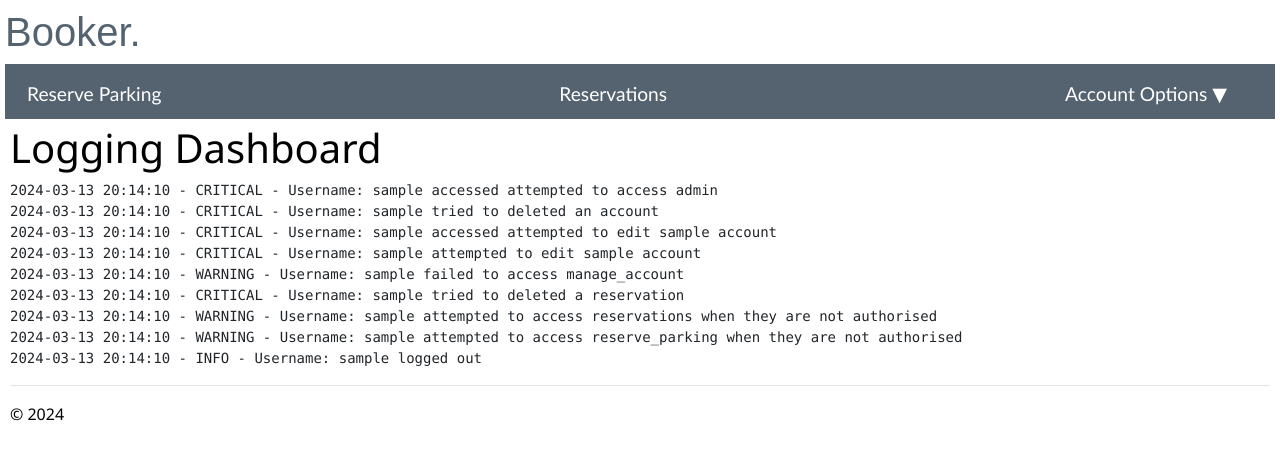
After one commit to otoolee101/Assignment, a Flask app: page /logging_messages in a window 1280 px wide. The commit adds this page. Shown: the top 460 px of the page. Run offline with Flask 3, Linux system fonts and the light colour scheme; some libraries are stand-ins or nearby versions.

Commit message:
update documents

```diff
--- a/app/__init__.py
+++ b/app/__init__.py
@@ -1,3 +1,5 @@
+import logging
+from logging.handlers import RotatingFileHandler
 from flask import Flask
 from flask_login import LoginManager
 
@@ -13,6 +15,14 @@ def create_app(config_class=Config):
     # Initialize Flask extensions here
     db.init_app(app)
     login_manager.init_app(app)
+
+    # Configure the logging
+    app.logger.setLevel(logging.INFO)
+    handler = RotatingFileHandler('app.log', maxBytes=10240, backupCount=10)
+    handler.setLevel(logging.INFO)
+    formatter = logging.Formatter('%(asctime)s - %(levelname)s - %(message)s', datefmt='%Y-%m-%d %H:%M:%S')
+    handler.setFormatter(formatter)
+    app.logger.addHandler(handler)
 
     # Register blueprints here
     from app.main import bp as main_bp
--- a/app/admin/routes.py
+++ b/app/admin/routes.py
@@ -1,4 +1,4 @@
-from flask import flash, redirect, render_template, request, url_for
+from flask import current_app, flash, redirect, render_template, request, url_for
 from flask_login import current_user, login_required
 from app.admin import bp
 from app.models.models import User, reserve
@@ -10,32 +10,38 @@ from app.extensions import db
 def admin():
     if current_user.role == 'admin':
         admin= User.query.all()
+        current_app.logger.info('Username: %s accessed admin', current_user.username)
         return render_template('admin.html',admin=admin)
     else:
-        flash("You do not have the correct permissions to view admin page. Please contact system adminstrator.")
-        return render_template("reserve_parking.html")
+        current_app.logger.critical('Username: %s accessed attempted to access admin', current_user.username)
+        return render_template("unauthorised.html")
 
 """Function to be able to edit a username or role"""
 @bp.route("/edit_user/<int:id>", methods=['GET','POST'])
 @login_required
 def edit_user(id):
+    admin = User.query.get_or_404(id)
     if current_user.role == 'admin':
-        admin = User.query.get_or_404(id)
         if request.method == "POST":
+            current_app.logger.info('Username: %s accessed edit_user', current_user.username)
             admin.username = request.form['username']
             admin.registration = request.form['registration']
             admin.role = request.form['role']
+            admin.authorised = request.form['authorised']
             try:
                 db.session.commit()
+                current_app.logger.info('Username: %s updated user account %s', current_user.username, admin.username)
                 flash("User updated successfully")
                 return redirect(url_for("admin.admin"))
             except:
                 flash("User failed to update")
+                current_app.logger.warning('Username: %s failed to update user account %s', current_user.username, admin.username)
                 return render_template("edit_user.html", admin=admin)
         else:
             return render_template("edit_user.html", admin=admin)
     else:
-        flash("You do not have the correct permissions to edit user accounts. Please contact your system adminstrator.")
+        current_app.logger.critical('Username: %s accessed attempted to edit %s account', current_user.username, admin.username)
+        return render_template("unauthorised.html")
 
 """function to delete any users who should no long have access to an account."""
 @bp.route("/delete_user/", methods=['GET', 'POST'])
@@ -46,15 +52,17 @@ def delete_user():
         delete_user = User.query.filter_by(id=id).first()
         try:
             db.session.delete(delete_user)
+            current_app.logger.warning('Username: %s deleted %s account', current_user.username, delete_user.username)
             db.session.commit()
             flash("User was deleted successfully.")
             return redirect(url_for("admin.admin"))
         except:
             flash("User failed to delete.")
-            return render_template("reserve_parking.html")
+            current_app.logger.warning('Username: %s failed to deleted an account', current_user.username)
+            return render_template("admin.html")
     else:
-        flash("You do not have the correct permissions to delete this user. Please contact system adminstrator.")
-        return render_template("admin.html")
+        current_app.logger.critical('Username: %s tried to deleted an account', current_user.username)
+        return render_template("unauthorised.html")
 
 """function to delete tickets, only visiable for admin users"""
 @bp.route("/delete_reservation/", methods=['GET', 'POST'])
@@ -65,12 +73,29 @@ def delete_reservation():
         delete_reservation = reserve.query.filter_by(id=id).first()
         try:
             db.session.delete(delete_reservation)
+            current_app.logger.warning('Username: %s deleted reservation: %s ', current_user.username, delete_reservation.id)
             db.session.commit()
             flash("Reservation was deleted successfully.")
             return redirect(url_for("main.reservations"))
         except:
             flash("Reservation failed to delete")
+            current_app.logger.warning('Username: %s failed to deleted reservation: %s ', current_user.username, delete_reservation.id)
             return render_template("main/reservations.html")
     else:
-        flash("You do not have the correct permissions to delete this ticket. Please contact system adminstrator.")
-    return render_template("main/reservations.html")
+        current_app.logger.critical('Username: %s tried to deleted a reservation', current_user.username)
+        return render_template("unauthorised.html")
+
+@bp.route('/logging_messages')
+def logging_messages():
+    log_file_path = 'app.log'
+    log_content = read_log_file(log_file_path)
+
+    return render_template('logging_messages.html', log_content=log_content)
+
+def read_log_file(file_path):
+    try:
+        with open(file_path, 'r') as file:
+            log_content = file.read()
+        return log_content
+    except FileNotFoundError:
+        return "Log file not found"
--- a/app/admin/templates/admin.html
+++ b/app/admin/templates/admin.html
@@ -11,6 +11,7 @@ Admin
         <th>Registration</th>
         <th>Password</th>
         <th>Role</th>
+        <th>Authorised</th>
         <th>Edit</th>
         <th>Delete</th>
     </thead>
@@ -22,6 +23,7 @@ Admin
         <td>{{admin.registration}}</td>
         <td>{{admin.password}}</td>
         <td>{{admin.role}}</td>
+        <td>{{admin.authorised}}</td>
         <td><a href='{{url_for("admin.edit_user", id=admin.id)}}' class='btn btn-primary'>Edit</a></td>
         <td>
           <form method="POST" action="/delete_user/">
--- /dev/null
+++ b/app/admin/templates/logging_messages.html
@@ -0,0 +1,8 @@
+{% extends "layout.html" %}
+{% block title %}
+Logging Messages
+{% endblock %}
+{% block content %}
+<h1>Logging Dashboard</h1>
+<pre>{{ log_content }}</pre>
+{% endblock %}
--- a/app/main/templates/edit_reservation.html
+++ b/app/main/templates/edit_reservation.html
@@ -17,6 +17,7 @@ Edit Reservations
             <p></p>
             <input type='submit' value='Reserve' class='btn btn-primary'>
             <input type="reset" value="Reset">
+            <br>
     </form>
 </div>
 {% endblock %}
--- a/app/main/templates/layout.html
+++ b/app/main/templates/layout.html
@@ -27,12 +27,13 @@
           <a  href="{{ url_for('main.reserve_parking') }}" class="navbar-item">Reserve Parking</a>
           <a href="{{ url_for('main.reservations') }}" class="navbar-item">Reservations</a>
           <div class="dropdown">
-            <a class="navbar-item dropdown-arrow" href="#">Account Options</a>
+            <a class="navbar-item dropdown-arrow" >Account Options</a>
             <div class="dropdown-content">
-              <a href="{{ url_for('user.manage_account') }}" class="navbar-items" href="#">Manage Account</a><br>
-              <a href="{{ url_for('user.logout') }}" class="navbar-items" href="#">Log Out</a><br>
+              <a href="{{ url_for('user.manage_account') }}" class="navbar-items" >Manage Account</a><br>
+              <a href="{{ url_for('user.logout') }}" class="navbar-items"  onclick='return confirm("Are you sure you want to log out?")'>Log Out</a><br>
               {% if current_user.role == 'admin' %}
-              <a href="{{ url_for('admin.admin') }}" class="navbar-items" href="#">Admin</a>
+              <a href="{{ url_for('admin.admin') }}" class="navbar-items" >Admin</a><br>
+              <a href="{{ url_for('admin.logging_messages') }}" class="navbar-items" >Logging Messages</a>
               {% endif %}
             </div>
           </div>
--- a/app/models/models.py
+++ b/app/models/models.py
@@ -7,7 +7,8 @@ class User(db.Model, UserMixin):
     username = db.Column(db.String(20), nullable=False, unique=True)
     registration = db.Column(db.String(20), nullable=False, unique=True)
     password = db.Column(db.String(80), nullable=False)
-    role = db.Column(db.String(20), nullable=False, default='user')
+    role = db.Column(db.String(5), nullable=False, default='user')
+    authorised =db.Column(db.String(1), nullable=False, default='N')
 
 
 """Creating database to store the resolve ticket details in"""
@@ -17,3 +18,4 @@ class reserve(db.Model):
     username = db.Column(db.String(20), db.ForeignKey('user.id'), nullable=False)
     registration = db.Column(db.String(100), nullable=False)
     date = db.Column(db.Integer,nullable=False)
+    cancelled = db.Column(db.String(100), nullable=False, default='N')
--- a/app/static/site.css
+++ b/app/static/site.css
@@ -78,3 +78,25 @@ color: rgb(85, 99, 112);
   background-color: rgb(85, 99, 112);
   color: white;
 }
+
+.flash{
+  font-family:'Lucida Sans', 'Lucida Sans Regular', 'Lucida Grande', 'Lucida Sans Unicode', Geneva, Verdana, sans-serif;
+  color: black;
+  font-size:xx-small;
+  display: flex;
+  flex-direction: column;
+  justify-content: center;
+  align-items: center;
+  border-radius: 20px;
+  background-color: rgb(28, 162, 235);
+}
+
+.login {
+  display: flex;
+  flex-direction: column;
+  justify-content: center;
+  align-items: center;
+  color: rgb(1, 3, 5);
+  font-family:'Lucida Sans', 'Lucida Sans Regular', 'Lucida Grande', 'Lucida Sans Unicode', Geneva, Verdana, sans-serif;
+  padding: 10px 2px;
+}
--- a/app/user/templates/edit_account.html
+++ b/app/user/templates/edit_account.html
@@ -8,7 +8,7 @@ Edit Account
     <form method='post' action='/edit_account/{{edit_account.id}}'>
         <label>Username:</label>
             <br>
-            <input type='text' name='username' size="10" required class='form-control' value='{{edit_account.username}}' >
+            <input type='text' name='username' size="10" required class='form-control' value='{{edit_account.username}}' readonly>
             <label>Car Registration:</label>
             <br>
             <input type='text' name='registration' size="10" required class='form-control' value='{{edit_account.registration}}' >
--- a/app/user/templates/register.html
+++ b/app/user/templates/register.html
@@ -14,6 +14,7 @@
 
     <body>
             <!--Place holder for where flashed messages will appear when something is submitted, updated or errored. -->
+
             <div class="flash">
                 {% for flash in get_flashed_messages() %}
                 <h1>{{ flash }}</h1>
--- /dev/null
+++ b/app/user/templates/unauthorised.html
@@ -0,0 +1,6 @@
+{% block title %}
+Unauthorised Access
+{% endblock %}
+{% block content %}
+<p>Please contact system admin</p>
+{% endblock %}
```
Also changed, not shown: READ ME.md (added, +12 -0 lines), app/admin/templates/edit_user.html (+8 -0 lines), app/main/routes.py (+51 -29 lines), app/user/forms.py (+15 -2 lines), app/user/routes.py (+47 -19 lines), booker.db, config.py (line endings or trailing spaces), 1 other file.
